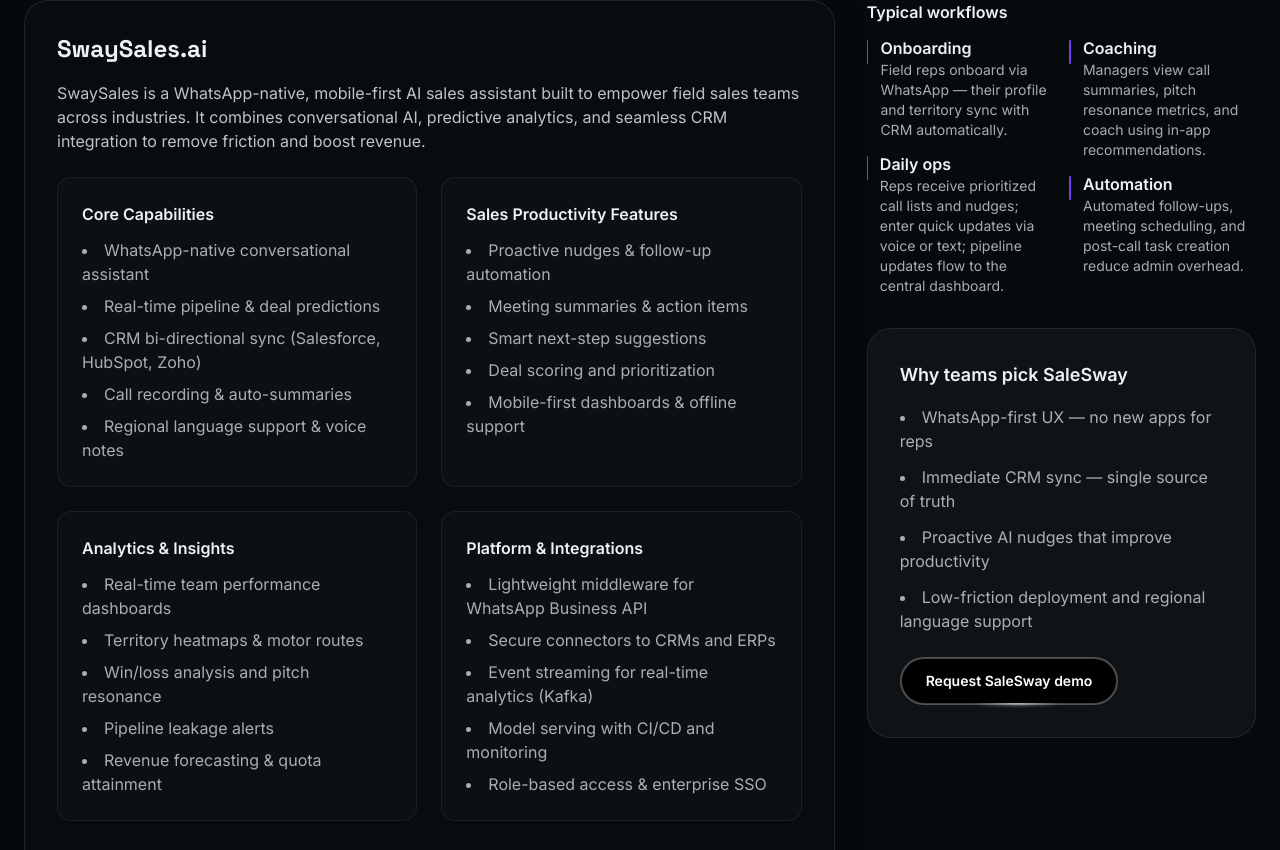
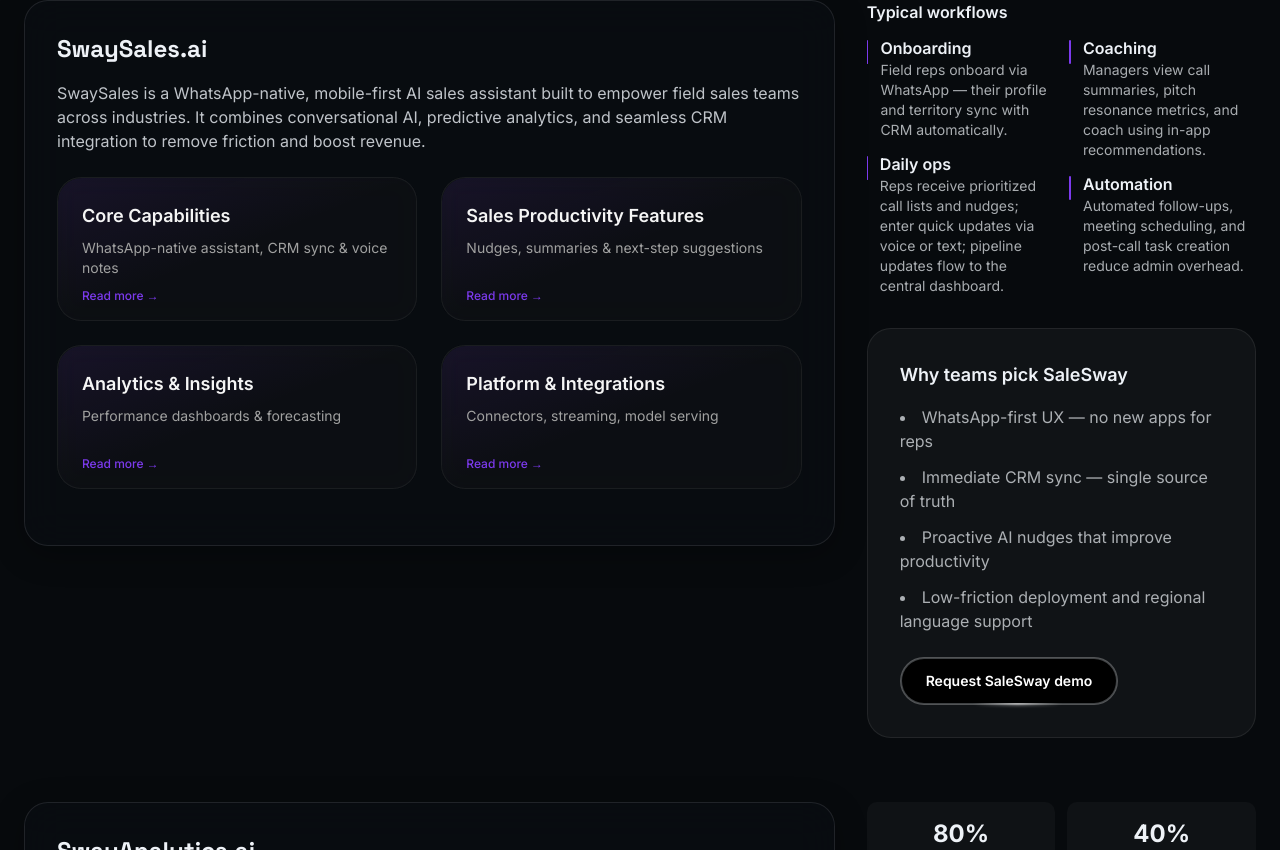
Before and after one commit to taranggg/data-cosmos, a Next.js app: page / in a window 1280 px wide. Shown: the part 2190-3040 px from the top of the page. Built offline with nearby package versions, Linux system fonts and the light colour scheme.

Commit message:
feat: Integrate ExpandableCardGrid component into ProductsSection for enhanced feature display; create ExpandableCardDemo for interactive card functionality

```diff
--- a/src/components/ProductsSection.tsx
+++ b/src/components/ProductsSection.tsx
@@ -4,6 +4,7 @@
 import SectionTitle from "./SectionTitle";
 import { CardSpotlight } from "./ui/card-spotlight";
 import GlassCard from "./GlassCard";
+import ExpandableCardGrid from "./expandable-card-grid";
 import { HoverEffect } from "./ui/card-hover-effect";
 import { HoverBorderGradient } from "./ui/hover-border-gradient";
 import { Check } from "lucide-react";
@@ -184,12 +185,15 @@
         AI, predictive analytics, and seamless CRM integration to remove
         friction and boost revenue.
       </p>
-
-      <div className="grid grid-cols-1 md:grid-cols-2 gap-6 mb-6">
-        <div className="rounded-xl border border-white/6 p-6 bg-white/2">
-          <h4 className="font-semibold text-cosmic-light mb-3">
-            Core Capabilities
-          </h4>
+      {/* Use expandable cards for the four SwaySales feature groups. */}
+      <div className="mb-6">
+        <ExpandableCardGrid
+          cards={[
+            {
+              title: "Core Capabilities",
+              description: "WhatsApp-native assistant, CRM sync & voice notes",
+              content: () => (
+                <div>
                   <ul className="text-cosmic-light/70 space-y-2 list-disc list-inside">
                     <li>WhatsApp-native conversational assistant</li>
                     <li>Real-time pipeline & deal predictions</li>
@@ -198,11 +202,13 @@
                     <li>Regional language support & voice notes</li>
                   </ul>
                 </div>
-
-        <div className="rounded-xl border border-white/6 p-6 bg-white/2">
-          <h4 className="font-semibold text-cosmic-light mb-3">
-            Sales Productivity Features
-          </h4>
+              ),
+            },
+            {
+              title: "Sales Productivity Features",
+              description: "Nudges, summaries & next-step suggestions",
+              content: () => (
+                <div>
                   <ul className="text-cosmic-light/70 space-y-2 list-disc list-inside">
                     <li>Proactive nudges & follow-up automation</li>
                     <li>Meeting summaries & action items</li>
@@ -211,11 +217,13 @@
                     <li>Mobile-first dashboards & offline support</li>
                   </ul>
                 </div>
-
-        <div className="rounded-xl border border-white/6 p-6 bg-white/2">
-          <h4 className="font-semibold text-cosmic-light mb-3">
-            Analytics & Insights
-          </h4>
+              ),
+            },
+            {
+              title: "Analytics & Insights",
+              description: "Performance dashboards & forecasting",
+              content: () => (
+                <div>
                   <ul className="text-cosmic-light/70 space-y-2 list-disc list-inside">
                     <li>Real-time team performance dashboards</li>
                     <li>Territory heatmaps & motor routes</li>
@@ -224,11 +232,13 @@
                     <li>Revenue forecasting & quota attainment</li>
                   </ul>
                 </div>
-
-        <div className="rounded-xl border border-white/6 p-6 bg-white/2">
-          <h4 className="font-semibold text-cosmic-light mb-3">
-            Platform & Integrations
-          </h4>
+              ),
+            },
+            {
+              title: "Platform & Integrations",
+              description: "Connectors, streaming, model serving",
+              content: () => (
+                <div>
                   <ul className="text-cosmic-light/70 space-y-2 list-disc list-inside">
                     <li>Lightweight middleware for WhatsApp Business API</li>
                     <li>Secure connectors to CRMs and ERPs</li>
@@ -237,6 +247,10 @@
                     <li>Role-based access & enterprise SSO</li>
                   </ul>
                 </div>
+              ),
+            },
+          ]}
+        />
       </div>
     </GlassCard>
   );
--- a/src/components/expandable-card-demo-grid.tsx
+++ b/src/components/expandable-card-grid.tsx
@@ -4,10 +4,26 @@
 import { AnimatePresence, motion } from "motion/react";
 import { useOutsideClick } from "@/hooks/use-outside-click";
 
-export default function ExpandableCardDemo() {
-  const [active, setActive] = useState<(typeof cards)[number] | boolean | null>(
-    null
-  );
+export type ExpandableCard = {
+  title: string;
+  description?: string;
+  ctaText?: string;
+  ctaLink?: string;
+  content: (() => React.ReactNode) | React.ReactNode;
+};
+
+export default function ExpandableCardGrid({
+  cards: cardsProp,
+  cardMinHeight,
+  cardClassName,
+}: {
+  cards?: ExpandableCard[];
+  /** CSS value for min-height (e.g. '9rem' or '160px'). Defaults to '9rem' */
+  cardMinHeight?: string;
+  /** Additional className to apply to each card */
+  cardClassName?: string;
+}) {
+  const [active, setActive] = useState<ExpandableCard | boolean | null>(null);
   const id = useId();
   const ref = useRef<HTMLDivElement>(null);
 
@@ -68,36 +84,24 @@
             <motion.div
               layoutId={`card-${active.title}-${id}`}
               ref={ref}
-              className="w-full max-w-[500px]  h-full md:h-fit md:max-h-[90%]  flex flex-col bg-white dark:bg-neutral-900 sm:rounded-3xl overflow-hidden"
+              className="w-full max-w-[680px] h-full md:h-fit md:max-h-[90%] flex flex-col bg-white/6 dark:bg-neutral-900/60 sm:rounded-3xl overflow-hidden border border-cosmic-violet/10 backdrop-blur-md"
             >
               <div>
                 <div className="flex justify-between items-start p-4">
                   <div className="">
                     <motion.h3
                       layoutId={`title-${active.title}-${id}`}
-                      className="font-medium text-neutral-700 dark:text-neutral-200 text-base"
+                      className="font-semibold text-neutral-900 dark:text-neutral-100 text-lg"
                     >
                       {active.title}
                     </motion.h3>
                     <motion.p
                       layoutId={`description-${active.description}-${id}`}
-                      className="text-neutral-600 dark:text-neutral-400 text-base"
+                      className="text-neutral-600 dark:text-neutral-400 text-sm"
                     >
                       {active.description}
                     </motion.p>
                   </div>
-
-                  <motion.a
-                    layout
-                    initial={{ opacity: 0 }}
-                    animate={{ opacity: 1 }}
-                    exit={{ opacity: 0 }}
-                    href={active.ctaLink}
-                    target="_blank"
-                    className="px-4 py-3 text-sm rounded-full font-bold bg-green-500 text-white"
-                  >
-                    {active.ctaText}
-                  </motion.a>
                 </div>
                 <div className="pt-4 relative px-4">
                   <motion.div
@@ -105,7 +109,7 @@
                     initial={{ opacity: 0 }}
                     animate={{ opacity: 1 }}
                     exit={{ opacity: 0 }}
-                    className="text-neutral-600 text-xs md:text-sm lg:text-base h-40 md:h-fit pb-10 flex flex-col items-start gap-4 overflow-auto dark:text-neutral-400 [mask:linear-gradient(to_bottom,white,white,transparent)] [scrollbar-width:none] [-ms-overflow-style:none] [-webkit-overflow-scrolling:touch]"
+                    className="text-neutral-600 text-sm h-40 md:h-fit pb-10 flex flex-col items-start gap-4 overflow-auto dark:text-neutral-400 [mask:linear-gradient(to_bottom,white,white,transparent)] [scrollbar-width:none] [-ms-overflow-style:none] [-webkit-overflow-scrolling:touch]"
                   >
                     {typeof active.content === "function"
                       ? active.content()
@@ -117,29 +121,39 @@
           </div>
         ) : null}
       </AnimatePresence>
-      <ul className="max-w-2xl mx-auto w-full grid grid-cols-1 md:grid-cols-2 items-start gap-4">
-        {cards.map((card) => (
+      <ul className="max-w-3xl mx-auto w-full grid grid-cols-1 sm:grid-cols-2 gap-6 lg:grid-cols-2 items-stretch">
+        {(cardsProp ?? cards).map((card) => (
           <motion.div
             layoutId={`card-${card.title}-${id}`}
             key={card.title}
             onClick={() => setActive(card)}
-            className="p-4 flex flex-col  hover:bg-neutral-50 dark:hover:bg-neutral-800 rounded-xl cursor-pointer"
+            className={
+              `p-6 flex flex-col justify-between hover:shadow-lg transition-shadow duration-200 rounded-3xl cursor-pointer relative bg-white/6 dark:bg-neutral-900/30 border border-white/6 backdrop-blur-md overflow-hidden ` +
+              (cardClassName ?? "")
+            }
+            style={{ minHeight: cardMinHeight ?? "9rem" }}
           >
-            <div className="flex gap-4 flex-col  w-full">
-              <div className="flex justify-center items-center flex-col">
+            {/* violet tint overlay */}
+            <div className="absolute inset-0 pointer-events-none rounded-3xl bg-gradient-to-br from-cosmic-violet/10 via-transparent to-transparent" />
+
+            <div className="flex flex-col w-full">
               <motion.h3
                 layoutId={`title-${card.title}-${id}`}
-                  className="font-medium text-neutral-800 dark:text-neutral-200 text-center md:text-left text-base"
+                className="font-semibold text-neutral-900 dark:text-neutral-100 text-left text-lg mb-2 z-10"
               >
                 {card.title}
               </motion.h3>
               <motion.p
                 layoutId={`description-${card.description}-${id}`}
-                  className="text-neutral-600 dark:text-neutral-400 text-center md:text-left text-base"
+                className="text-neutral-600 dark:text-neutral-400 text-left text-sm z-10"
               >
                 {card.description}
               </motion.p>
             </div>
+
+            {/* small read more hint at bottom-left so users know there's more */}
+            <div className="absolute left-6 bottom-4 text-xs text-cosmic-violet font-medium z-10">
+              Read more →
             </div>
           </motion.div>
         ))}
```
Also changed, not shown: src/components/expandable-card-standard.tsx (renamed from src/components/expandable-card-demo-standard.tsx). Lines whose indentation alone changed are shown as unchanged.
